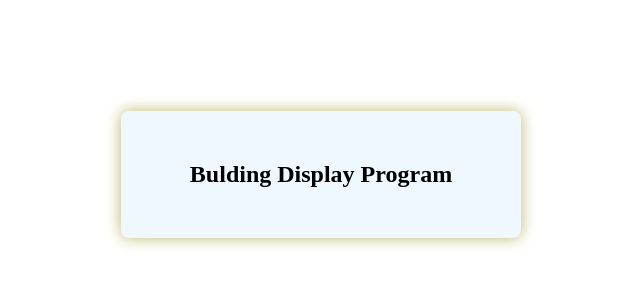
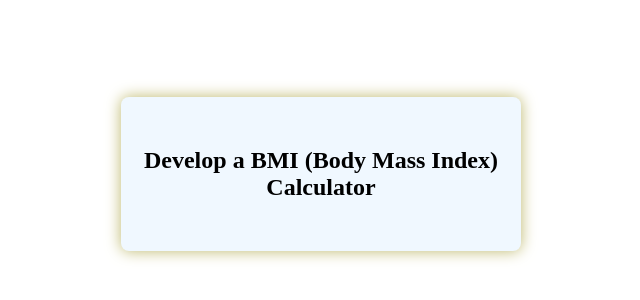
Before and after one commit to abdulhamid469/30-days-js-challenges, a plain HTML site: page 16-day/index.html in a window 1280 px wide. Shown: the part 226-526 px from the top of the page, without its empty margins (319-959 px from the left). Drawn offline with Linux system fonts and the light colour scheme.

Commit message:
Change title in 16 day challange

```diff
--- a/16-day/index.html
+++ b/16-day/index.html
@@ -13,7 +13,7 @@
 <body>
     <section class="main-section">
         <div class="images-container">
-            <h1>Bulding Display Program</h1>
+            <h1>Develop a BMI (Body Mass Index) Calculator</h1>
             <div class=""></div>
         </div>
     </section>
```
